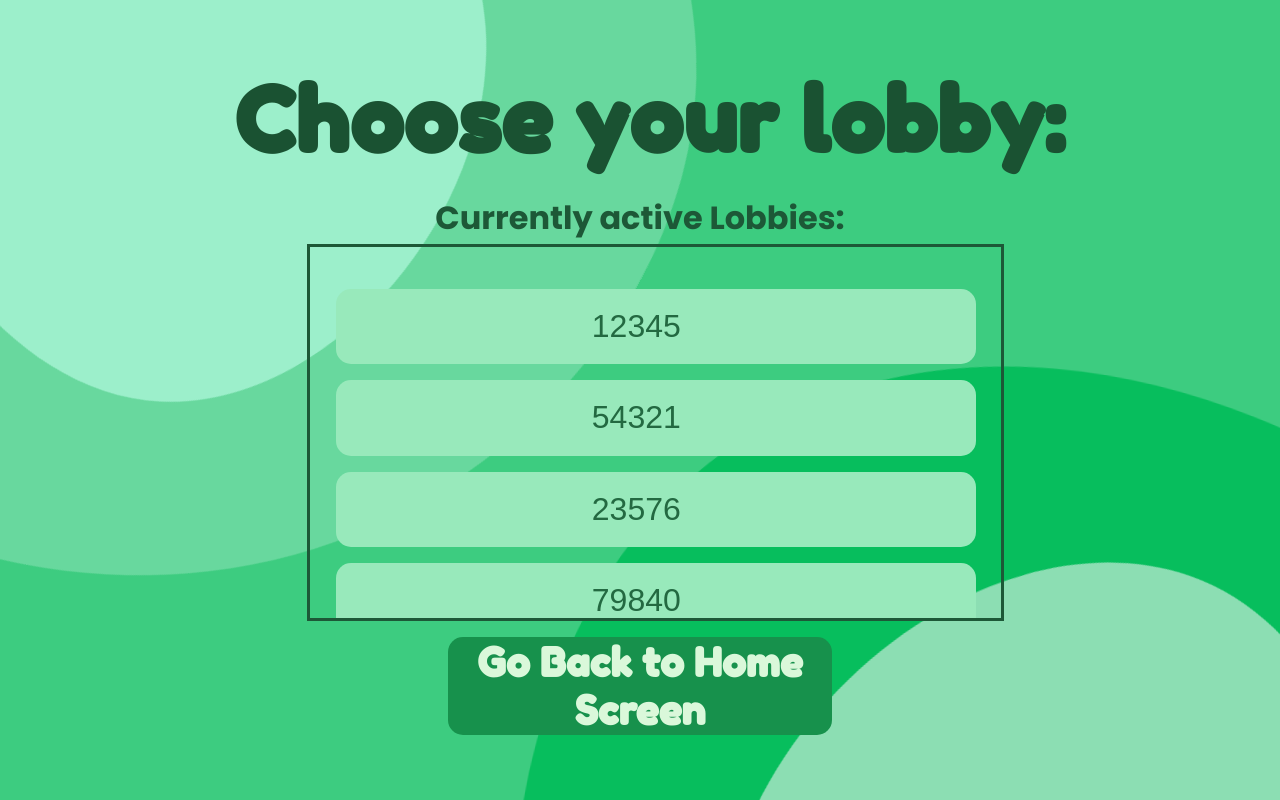
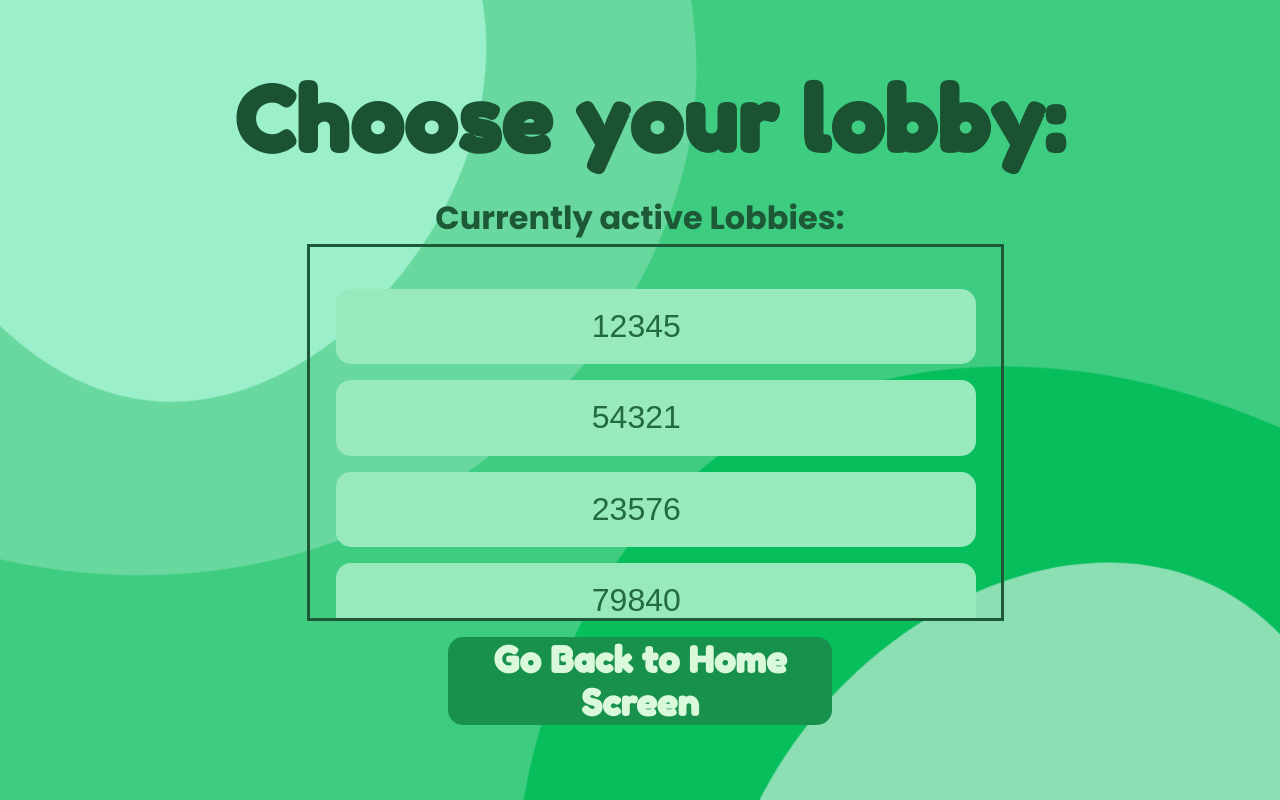
Before and after one commit to Reymer249/music-roulette, a Django app: page /lobby/lobbyselect/ in a window 1280 px wide. Run offline with Django 4.2, Linux system fonts and the light colour scheme; some libraries are stand-ins or nearby versions.

Commit message:
minor changes

```diff
--- a/game/templates/lobbyselect_page/index.html
+++ b/game/templates/lobbyselect_page/index.html
@@ -107,7 +107,7 @@ h2{
     margin-top: 2vh;
     border: hidden;
     font-family: 'Fredoka One', "Times New Roman", Times, serif;
-    font-size: 5vmin;
+    font-size: 4.5vmin;
     background: rgb(23, 145, 76);
     width: 30vw;
     color: rgb(218, 248, 218);
```
